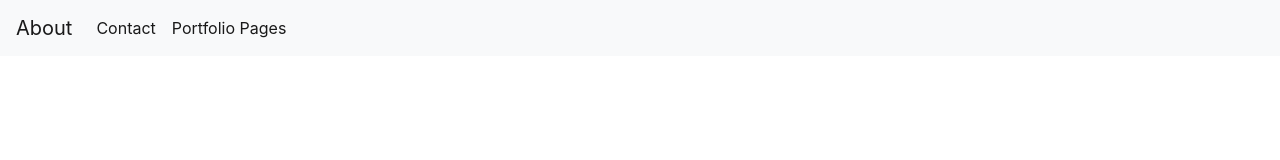
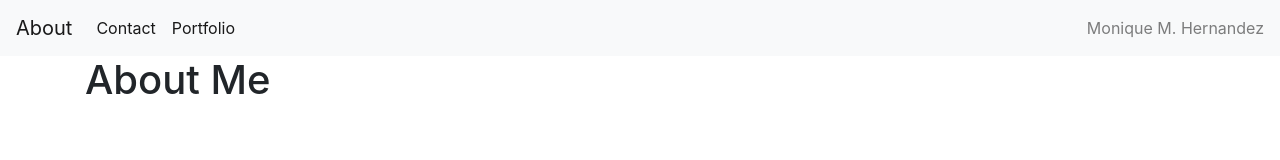
Before and after one commit to Moniqueemh/responsive-portfolio, a plain HTML site: page index.html in a window 1280 px wide. Drawn offline with nearby package versions, Linux system fonts and the light colour scheme.

Commit message:
About Me

```diff
--- a/index.html
+++ b/index.html
@@ -10,29 +10,53 @@
     <link rel="stylesheet" href="https://stackpath.bootstrapcdn.com/bootstrap/4.5.2/css/bootstrap.min.css"
         integrity="sha384-JcKb8q3iqJ61gNV9KGb8thSsNjpSL0n8PARn9HuZOnIxN0hoP+VmmDGMN5t9UJ0Z" crossorigin="anonymous">
 
-    <title>Hello, world!</title>
+    <title>Monique's Portfolio</title>
 </head>
 
 <body>
 
-
 <nav class="navbar navbar-expand-lg navbar-light bg-light">
     <a class="navbar-brand" href="#">About</a>
-        <button class="navbar-toggler" type="button" data-toggle="collapse" data-target="#navbarNav"
-            aria-controls="navbarNav" aria-expanded="false" aria-label="Toggle navigation">
+    <button class="navbar-toggler" type="button" data-toggle="collapse" data-target="#navbarText"
+        aria-controls="navbarText" aria-expanded="false" aria-label="Toggle navigation">
         <span class="navbar-toggler-icon"></span>
     </button>
-        <div class="collapse navbar-collapse" id="navbarNav">
-            <ul class="navbar-nav">
+    <div class="collapse navbar-collapse" id="navbarText">
+        <ul class="navbar-nav mr-auto">
             <li class="nav-item active">
                 <a class="nav-link" href="#">Contact <span class="sr-only">(current)</span></a>
             </li>
             <li class="nav-item active">
-                    <a class="nav-link" href="#">Portfolio Pages</a>
+                <a class="nav-link" href="#">Portfolio</a>
             </li>
         </ul>
+        <span class="navbar-text">
+            Monique M. Hernandez
+        </span>
     </div>
 </nav>
+
+<div class="container">
+
+<div class="row">
+    <div class="col-md-4">
+        <h1>About Me</h1>
+
+    </div>
+<div class="col-md-8">
+
+</div>
+</div>
+
+
+
+
+
+
+
+</div>
+
+
 
 
     <!-- Optional JavaScript -->
```
Lines whose indentation alone changed are shown as unchanged.
